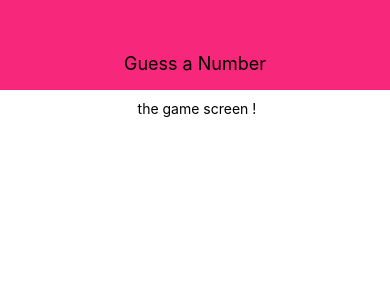
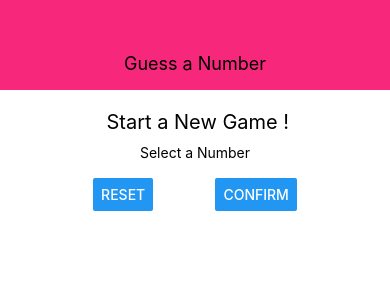
Before and after one commit to eddymandran/rn-Guess-a-number-app, a React Native app: screen / in a window 390 px wide. Shown: the top 300 px of the page. Built offline with nearby package versions, Linux system fonts and the light colour scheme.

Commit message:
Working on the layout

```diff
--- a/screens/StartGameScreen.js
+++ b/screens/StartGameScreen.js
@@ -1,10 +1,19 @@
 import React from "react";
-import { View, Text, StyleSheet } from "react-native";
+import { View, Text, StyleSheet, TextInput, Button } from "react-native";
 
 const StartGameScreen = props => {
   return (
     <View style={styles.screen}>
-        <Text> the game screen !</Text>
+        <Text style={styles.title} > Start a New Game !</Text>
+        <View style={styles.inputContainer} >
+            <Text>Select a Number</Text>
+            <TextInput />
+            <View style={styles.buttonContainer} >
+                <Button title="Reset" onPress={() => console.log("button reset pressed")}/>
+                <Button title="Confirm" onPress={() => console.log("button confirm pressed")}/>
+
+            </View>
+        </View>
     </View>
   );
 };
@@ -14,6 +23,21 @@
         flex: 1,
         padding: 10,
         alignItems:'center'
+    },
+    title: {
+        fontSize: 20,
+        marginVertical: 10
+    },
+    inputContainer: {
+        width: 300,
+        maxWidth: "80%",
+        alignItems: 'center'
+    },
+    buttonContainer: {
+        flexDirection:"row",
+        width: '100%',
+        justifyContent: 'space-around',
+        paddingHorizontal: 15
     }
 
 });
```
